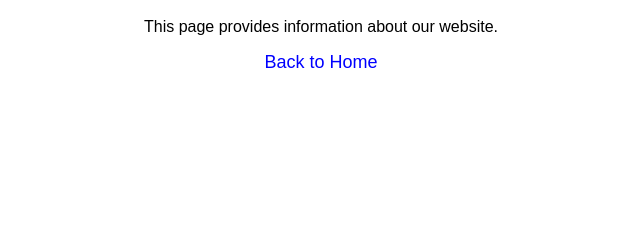
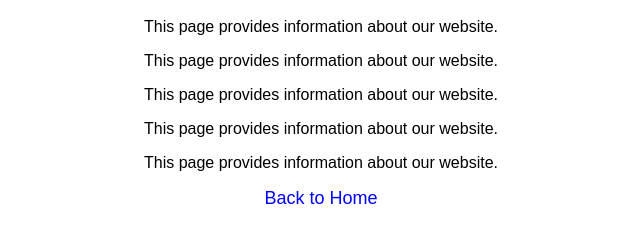
Before and after one commit to Zaid-Codsoft/gitpract, a plain HTML site: page about.html in a window 1280 px wide. Shown: the part 90-332 px from the top of the page, without its empty margins (319-959 px from the left). Drawn offline with Linux system fonts and the light colour scheme.

Commit message:
second commit

```diff
--- a/about.html
+++ b/about.html
@@ -13,6 +13,10 @@
 
     <h1>About Us</h1>
     <p>This page provides information about our website.</p>
+    <p>This page provides information about our website.</p>
+    <p>This page provides information about our website.</p>
+    <p>This page provides information about our website.</p>
+    <p>This page provides information about our website.</p>
     <a href="index.html">Back to Home</a>
 
 </body>
```
